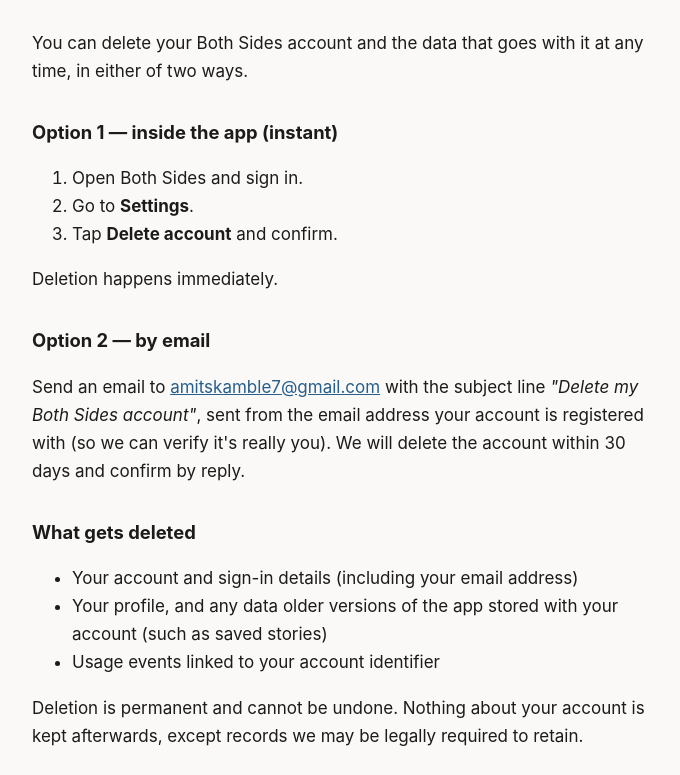
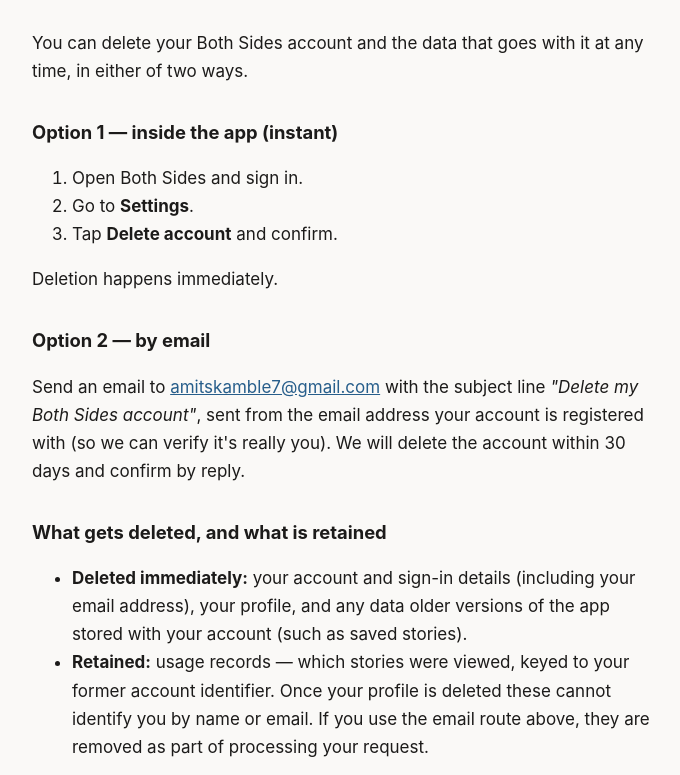
Before and after one commit to amitskamble7/both-sides, a plain HTML site: page delete-account.html in a window 1280 px wide. Shown: the part 169-944 px from the top of the page, without its empty margins (292-972 px from the left). Drawn offline with Linux system fonts and the light colour scheme.

Commit message:
Deletion page: say what is retained, not that nothing is
The page claimed usage events are deleted and that "nothing about your
account is kept afterwards". Neither is true. StoryRepository.deleteUserData
(news_app lib/services/story_repository.dart) batches exactly two things —
the user's `saved/*` subcollection and their `users/{uid}` profile doc.
analytics_events are untouched, and firestore.rules sets
`allow read, update, delete: if false` on that collection, so the client
cannot delete them even in principle.

Play links this URL from the store listing, so the claim was a public
promise the app does not keep. The wording here now matches the accurate
version already carried in the app repo at docs/play/account-deletion.html:
profile and sign-in identity go immediately, usage records are retained but
can no longer be tied to a name or email, and the email route removes them
as part of processing the request.

Found by audit, 20 Aug 2026.

```diff
--- a/delete-account.html
+++ b/delete-account.html
@@ -31,15 +31,20 @@
     really you). We will delete the account within 30 days and confirm by
     reply.</p>
 
-    <h2>What gets deleted</h2>
+    <h2>What gets deleted, and what is retained</h2>
     <ul>
-      <li>Your account and sign-in details (including your email address)</li>
-      <li>Your profile, and any data older versions of the app stored with
-      your account (such as saved stories)</li>
-      <li>Usage events linked to your account identifier</li>
+      <li><strong>Deleted immediately:</strong> your account and sign-in
+      details (including your email address), your profile, and any data
+      older versions of the app stored with your account (such as saved
+      stories).</li>
+      <li><strong>Retained:</strong> usage records — which stories were
+      viewed, keyed to your former account identifier. Once your profile is
+      deleted these cannot identify you by name or email. If you use the
+      email route above, they are removed as part of processing your
+      request.</li>
     </ul>
-    <p>Deletion is permanent and cannot be undone. Nothing about your account
-    is kept afterwards, except records we may be legally required to retain.</p>
+    <p>Deletion is permanent and cannot be undone. Records we are legally
+    required to retain are kept.</p>
 
     <hr>
     <footer>© 2026 Both Sides · <a href="privacy.html">Privacy policy</a></footer>
```
